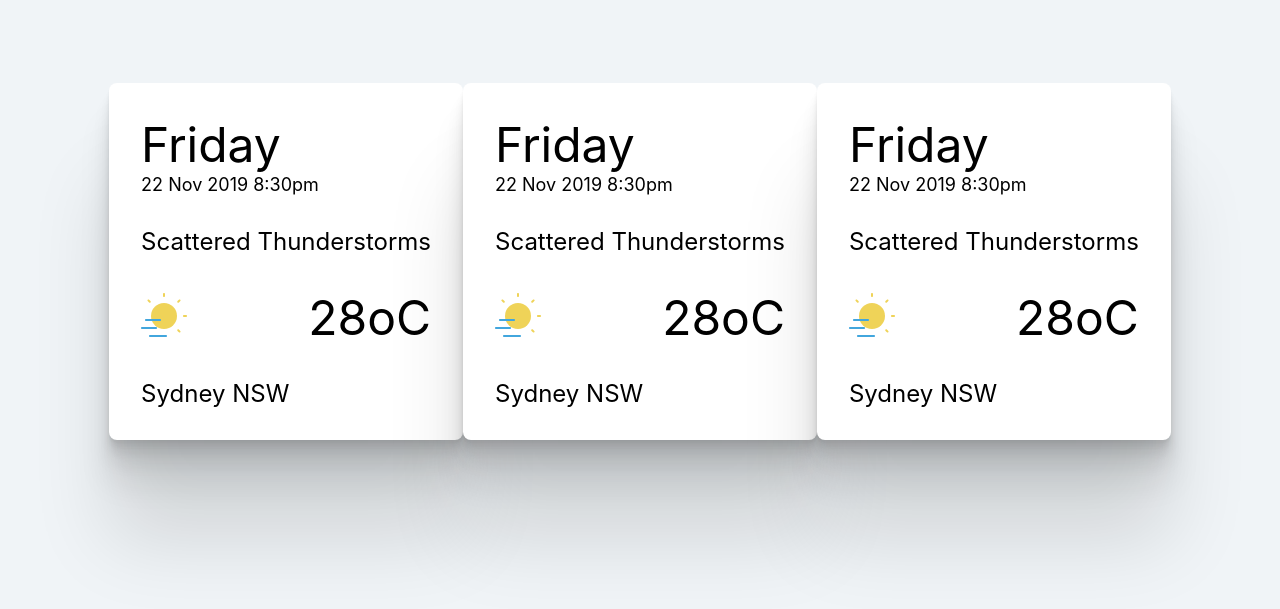
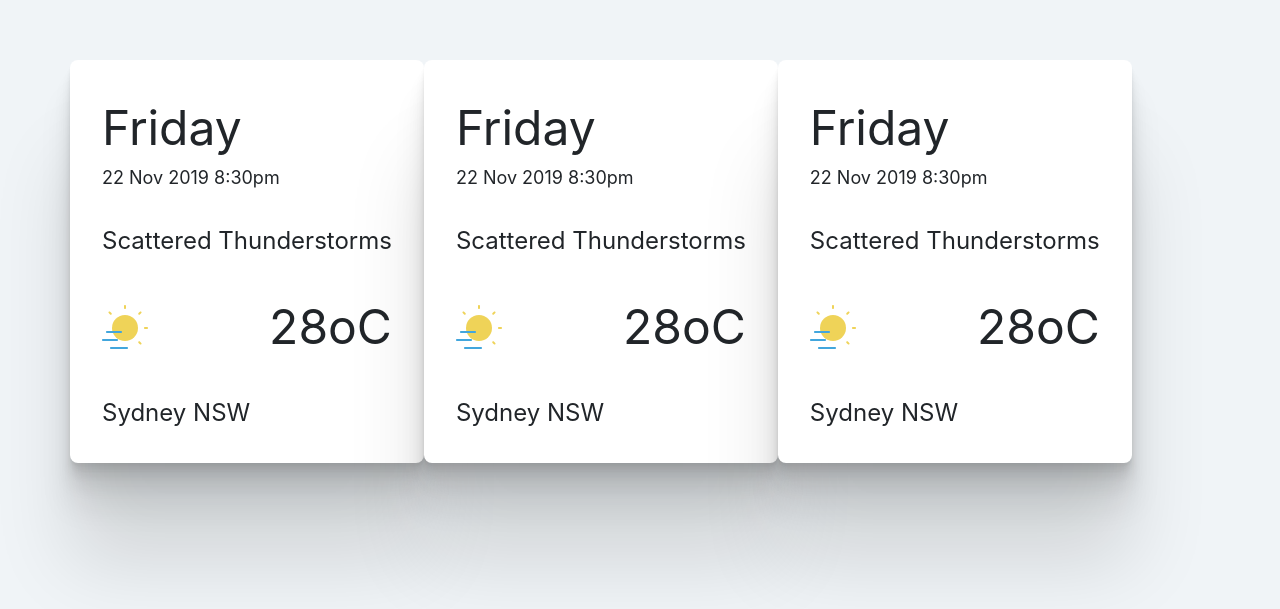
Before and after one commit to mzavattaro/weather-widget, a React (Create React App) app: page / in a window 1280 px wide. Shown: the part 139-748 px from the top of the page. Built offline with nearby package versions, Linux system fonts and the light colour scheme.

Commit message:
imported react-bootstrap

```diff
--- a/src/App.js
+++ b/src/App.js
@@ -1,17 +1,24 @@
 import React from 'react';
+import Container from 'react-bootstrap/Container';
+import Row from 'react-bootstrap/Row';
 import Card from './components/card';
 
+import 'bootstrap/dist/css/bootstrap.min.css';
 import './app.css';
 
 function App() {
     return (
         <div className="app">
             <div className="app-container">
-                <div className="widget-list">
-                    <Card />
-                    <Card />
-                    <Card />
-                </div>
+                <Container>
+                    <Row>
+                        <div className="widget-list">
+                            <Card />
+                            <Card />
+                            <Card />
+                        </div>
+                    </Row>
+                </Container>
             </div>
         </div>
     );
--- a/src/components/card/card.css
+++ b/src/components/card/card.css
@@ -1,6 +1,6 @@
 
 /* I have not specific */
-.container {
+.card-container {
     background: #fff;
     border-radius: 0.5rem;
     padding: 2rem;
--- a/src/components/card/index.js
+++ b/src/components/card/index.js
@@ -13,7 +13,7 @@
 };
 
 const Card = () => (
-    <div className="container">
+    <div className="card-container">
         <div className="wrapper">
             <div className="header">
                 <div className="day">
```
